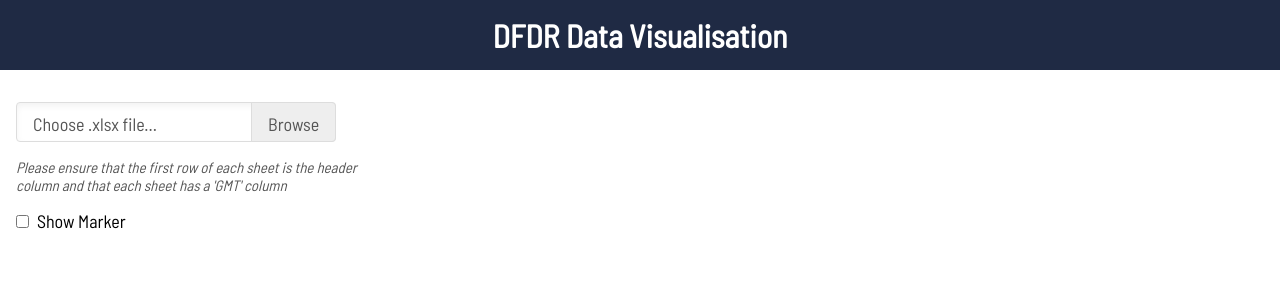
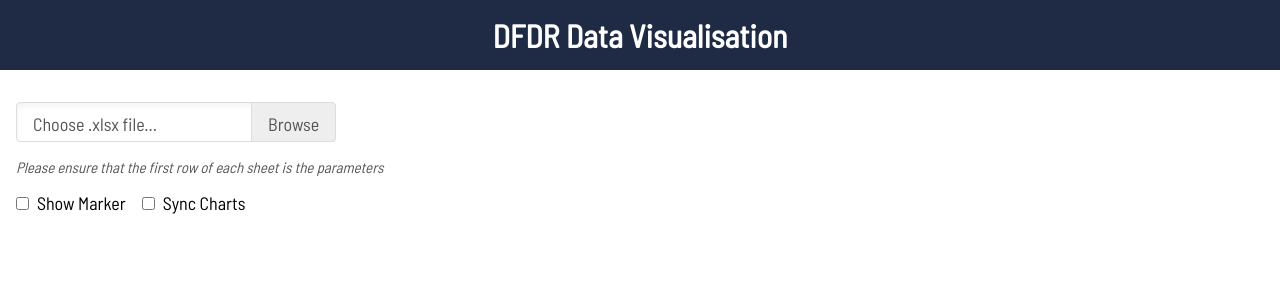
Before and after one commit to erinmayg/datavis, a React (Create React App) app: page / in a window 1280 px wide. Shown: the top 300 px of the page. Built offline with nearby package versions, Linux system fonts and the light colour scheme.

Commit message:
Autodetect date and zoom y-axis on unsynced charts

```diff
--- a/src/App.js
+++ b/src/App.js
@@ -20,6 +20,7 @@ function App() {
   const [data, setData] = useState([]);
   const [time, setTime] = useState([]);
   const [showMarker, setShowMarker] = useState(false);
+  const [syncCharts, setSyncCharts] = useState(false);
 
   const readSheets = (file) => {
     const promise = new Promise((resolve, reject) => {
@@ -68,7 +69,9 @@ function App() {
       };
     });
 
-    promise.then((dataCols) => setCols(dataCols.split(',')));
+    promise.then((dataCols) =>
+      setCols(dataCols.split(',').filter((col) => col !== ''))
+    );
   };
 
   const readSheet = (sheet) => {
@@ -97,8 +100,18 @@ function App() {
 
     promise.then((data) => {
       setData(data);
+
+      /* Find time column */
+      let timeIdx = 'GMT';
+      for (let key in data[3]) {
+        if (data[3][key] instanceof Date) {
+          timeIdx = key;
+          break;
+        }
+      }
+
       Object.values(data).forEach((row) => {
-        gmt.push(row['GMT']);
+        gmt.push(row[timeIdx]);
       });
       setTime(gmt);
     });
@@ -176,12 +189,123 @@ function App() {
     </label>
   );
 
+  const colButtons = (i, j) => {
+    return (
+      <>
+        {j === selectedColsList[i].length - 1 && (
+          <AddColButton alt='Add column' onClick={(e) => addColumn(i, j)} />
+        )}
+        {selectedColsList[i].length > 1 && (
+          <RemoveColButton
+            alt='Remove columnn'
+            onClick={(e) => removeColumn(i, j)}
+          />
+        )}
+      </>
+    );
+  };
+
+  const graphButtons = (i) => {
+    return (
+      <>
+        {i === selectedColsList.length - 1 && (
+          <AddButton alt='Add graph' onClick={(e) => addColumnsList(i)} />
+        )}
+        {selectedColsList.length > 1 && (
+          <RemoveButton onClick={(e) => removeColumnsList(i)} />
+        )}
+      </>
+    );
+  };
+
+  const sheetInput = (
+    <div className='flex'>
+      <label>
+        Choose sheet:
+        <Select
+          className='select'
+          placeholder='Sheet'
+          value={{ value: selectedSheet, label: selectedSheet }}
+          onChange={(selected) => handleChooseSheet(selected)}
+          options={sheets.map((sheet) => {
+            return { value: sheet, label: sheet };
+          })}
+        />
+      </label>
+    </div>
+  );
+
+  const colsInput = (i, j) => {
+    return (
+      <div className='selectCols'>
+        {i === 0 && j === 0 && colsLabel}
+        <Select
+          key={i}
+          className='select'
+          placeholder='Column(s)'
+          value={{
+            value: selectedColsList[i][j][0],
+            label: selectedColsList[i][j][0],
+          }}
+          onChange={(selected) => handleChooseColumn(selected, i, j)}
+          options={cols.map((col) => {
+            return { value: col, label: col };
+          })}
+        />
+      </div>
+    );
+  };
+
+  const rateInput = (i, j) => {
+    return (
+      <div>
+        {i === 0 && j === 0 && rateLabel}
+        <div className='flex'>
+          <p>1/</p>
+          <input
+            type='number'
+            className='rate'
+            min='1'
+            max={data.length}
+            placeholder='1'
+            onChange={(e) => handleRate(e.target.value, i, j)}
+          />
+        </div>
+      </div>
+    );
+  };
+
+  const graphForms = (
+    <div className='columns'>
+      {selectedColsList.map((lst, i) => {
+        return (
+          <div className='flex graphForm--outer' key={i}>
+            <div className='graphForm'>
+              <h1>Graph {i + 1}</h1>
+              {lst.map((_, j) => {
+                return (
+                  <div className='flex' key={j}>
+                    {colsInput(i, j)}
+                    {rateInput(i, j)}
+                    {colButtons(i, j)}
+                  </div>
+                );
+              })}
+            </div>
+            {graphButtons(i)}
+          </div>
+        );
+      })}
+    </div>
+  );
+
   return (
     <div className='App'>
       <div className='title'>
         <h1>DFDR Data Visualisation</h1>
       </div>
       <div className='form'>
+        <>
           <label className='file'>
             <input
               type='file'
@@ -201,111 +325,28 @@ function App() {
             </span>
           </label>
           <p className='warning'>
-          Please ensure that the first row of each sheet is the header column
-          and that each sheet has a 'GMT' column
+            Please ensure that the first row of each sheet is the parameters
           </p>
+        </>
+        <>
           <input
             type='checkbox'
             className='checkbox'
-          id='showMarker'
-          name='marker'
-          value='marker'
             checked={showMarker}
             onChange={() => setShowMarker(!showMarker)}
           />
-        <label>Show Marker</label>
-        {sheets.length > 0 && (
-          <div className='flex'>
-            <label>
-              Choose sheet:
-              <Select
-                className='select'
-                placeholder='Sheet'
-                value={{ value: selectedSheet, label: selectedSheet }}
-                onChange={(selected) => handleChooseSheet(selected)}
-                options={sheets.map((sheet) => {
-                  return { value: sheet, label: sheet };
-                })}
+          <label className='checkbox-label'>Show Marker</label>
+
+          <input
+            type='checkbox'
+            className='checkbox'
+            checked={syncCharts}
+            onChange={() => setSyncCharts(!syncCharts)}
           />
-            </label>
-          </div>
-        )}
-        {selectedSheet && cols.length > 0 && (
-          <div className='columns'>
-            {selectedColsList.map((lst, i) => {
-              return (
-                <div className='flex graphForm--outer' key={i}>
-                  <div className='graphForm'>
-                    <h1>Graph {i + 1}</h1>
-                    {lst.map((_, j) => {
-                      return (
-                        <div className='flex' key={j}>
-                          <div className='selectCols'>
-                            {i === 0 && j === 0 && colsLabel}
-                            <Select
-                              key={i}
-                              className='select'
-                              placeholder='Column(s)'
-                              value={{
-                                value: selectedColsList[i][j][0],
-                                label: selectedColsList[i][j][0],
-                              }}
-                              onChange={(selected) =>
-                                handleChooseColumn(selected, i, j)
-                              }
-                              options={cols.map((col) => {
-                                return { value: col, label: col };
-                              })}
-                            />
-                          </div>
-
-                          <div>
-                            {i === 0 && j === 0 && rateLabel}
-                            <div className='flex'>
-                              <p>1/</p>
-                              <input
-                                type='number'
-                                className='rate'
-                                min='1'
-                                max={data.length}
-                                placeholder='1'
-                                onChange={(e) =>
-                                  handleRate(e.target.value, i, j)
-                                }
-                              />
-                            </div>
-                          </div>
-
-                          {j === lst.length - 1 && (
-                            <AddColButton
-                              alt='Add column'
-                              onClick={(e) => addColumn(i, j)}
-                            />
-                          )}
-                          {j !== 0 && (
-                            <RemoveColButton
-                              alt='Remove columnn'
-                              onClick={(e) => removeColumn(i, j)}
-                            />
-                          )}
-                        </div>
-                      );
-                    })}
-                  </div>
-                  {i === selectedColsList.length - 1 && (
-                    <AddButton
-                      alt='Add graph'
-                      onClick={(e) => addColumnsList(i)}
-                    />
-                  )}
-                  {i !== 0 && (
-                    <RemoveButton onClick={(e) => removeColumnsList(i)} />
-                  )}
-                </div>
-              );
-            })}
-          </div>
-        )}
+          <label className='checkbox-label'>Sync Charts</label>
+        </>
+        {sheets.length > 0 && sheetInput}
+        {selectedSheet && cols.length > 0 && graphForms}
       </div>
       {selectedColsList[0][0].length > 0 && (
         <DFDRChart
@@ -315,6 +356,7 @@ function App() {
             (lst) => lst.filter((cols) => cols.length > 0).length > 0
           )}
           showMarker={showMarker}
+          syncCharts={syncCharts}
         />
       )}
     </div>
--- a/src/App.scss
+++ b/src/App.scss
@@ -11,6 +11,8 @@ $background-color: #1f2a44;
 body {
   text-align: center;
   font-family: Barlow Semi Condensed, sans-serif;
+  min-width: 100vw;
+  min-height: 100vh;
 }
 
 label {
@@ -45,7 +47,11 @@ label {
 
 .select-rate {
   min-width: 100px;
-  margin-left: 1rem;
+  margin: 1rem 0rem;
+}
+
+.checkbox-label {
+  margin-right: 1rem;
 }
 
 .graphForm {
@@ -160,7 +166,6 @@ label {
   font-style: italic;
   font-size: smaller;
   color: #555;
-  width: 24rem;
   margin: 1rem 0rem;
 }
 
--- a/src/components/DFDRChart.jsx
+++ b/src/components/DFDRChart.jsx
@@ -32,12 +32,17 @@ function DFDRChart(props) {
       };
     });
 
-  const constructOptions = (id, showMarker) => {
+  const constructOptions = (id, showMarker, syncCharts) => {
     return {
       chart: {
         id: id,
-        group: 'dfdr',
+        group: syncCharts ? 'dfdr' : null,
         type: 'line',
+        zoom: {
+          enabled: true,
+          type: syncCharts ? 'x' : 'xy',
+          autoScaleYaxis: !syncCharts,
+        },
       },
       yaxis: {
         labels: {
@@ -83,7 +88,11 @@ function DFDRChart(props) {
           <Chart
             key={generateID(i)}
             series={constructSeries(columns)}
-            options={constructOptions(i + 1, props.showMarker)}
+            options={constructOptions(
+              i + 1,
+              props.showMarker,
+              props.syncCharts
+            )}
             height={500 / props.columnsList.length}
           />
         );
```
Lines whose indentation alone changed are shown as unchanged.
